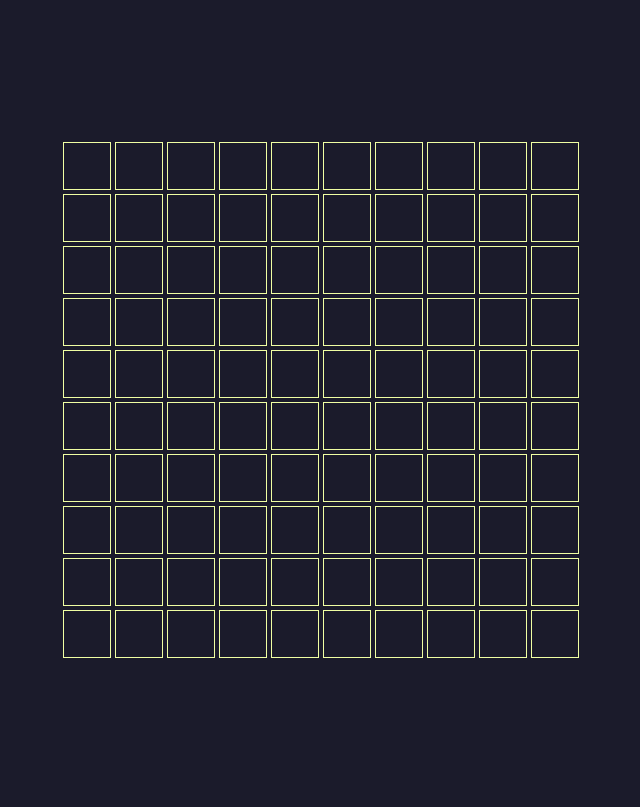
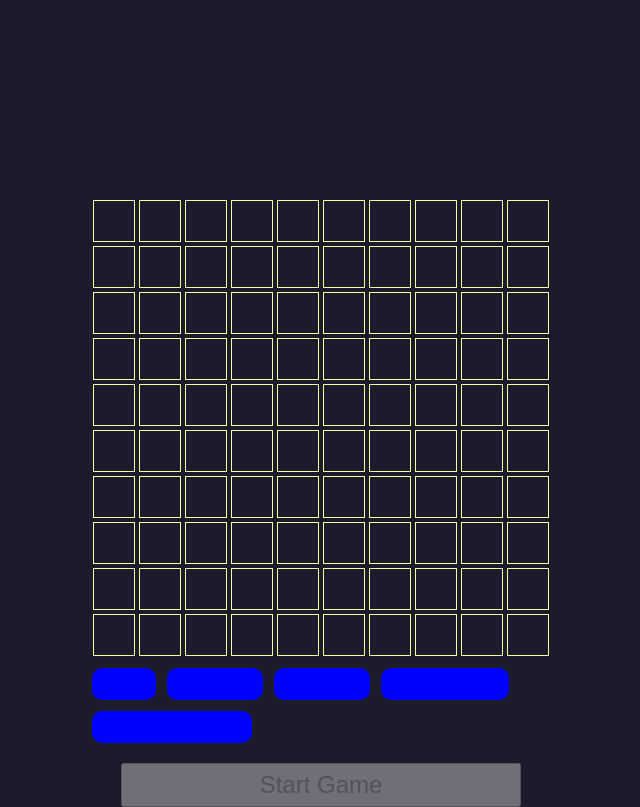
Before and after one commit to amuseDave/BatleShip-Game, a website with bundled scripts: page index.html in a window 1280 px wide. Shown: the whole page, without its empty margins (319-959 px from the left). Built offline with nearby package versions, Linux system fonts and the light colour scheme.

Commit message:
add initial ships dragable container

```diff
--- a/Models/Controller.js
+++ b/Models/Controller.js
@@ -3,27 +3,45 @@ import Player from './Player.js';
 
 class Controller {
   constructor() {
+    this.gameBtn = document.getElementById('game-btn');
     this.gameContainerEl = document.getElementById('game-container');
-    this.isGameStarted = false;
-    this.player = new Player(true);
-    this.npc = new Player();
+
+    this.dragCont = document.getElementById('drag-cont');
 
     this.init();
   }
 
-  startGame() {
-    this.isGameStarted = true;
+  init() {
+    this.isGameStarted = false;
+
+    this.player = new Player(true);
+    this.player2 = new Player();
+
+    this.player.DOM = GameBoard.buildDOM(this.player.gameBoard.size);
+    this.player2.DOM = GameBoard.buildDOM(this.player2.gameBoard.size);
+
+    this.generateDraggableShips();
+
+    this.player.DOM.style.cursor = 'not-allowed';
+    this.gameContainerEl.append(this.player.DOM);
   }
 
-  resetGame() {
-    this.isGameStarted = false;
-  }
+  generateDraggableShips() {
+    this.dragCont.style.width = this.player.DOM.style.width;
+    console.log(this.player.DOM);
 
-  init() {
-    const GM_DOM = GameBoard.buildDOM(this.player.gameBoard.size);
-    GM_DOM.style.cursor = 'not-allowed';
-    this.gameContainerEl.append(GM_DOM);
+    for (const [size, count] of this.player.gameBoard.availableShips) {
+      for (let i = 0; i < count; i++) {
+        const div = document.createElement('div');
+        div.draggable = true;
+        div.classList.add('ship');
+        div.style.width = `calc(3.2rem * ${size})`;
+        div.style.height = '3.2rem';
+        this.dragCont.append(div);
+      }
+    }
   }
 }
+// Figure out how to display ships for the robot and player
 
 export default Controller;
--- a/Models/GameBoard.js
+++ b/Models/GameBoard.js
@@ -3,17 +3,8 @@ import Ship from './Ship.js';
 
 class GameBoard {
   constructor(size = 10) {
-    this.availableShips = new Map([
-      [2, 1],
-      [3, 2],
-      [4, 1],
-      [5, 1],
-    ]); // Available ship sizes
-    this.ships = []; // Track ship state
-    this.attacks = []; // Track attacks on the game board
     this.size = size;
-    this.validPositions = GameBoard.createGrid(this.size);
-    this.copiedValidPosGrid;
+    this.#init();
   }
 
   placeShip(coords, size) {
@@ -59,7 +50,6 @@ class GameBoard {
     // ********************* //
     // Handle Placement //
     // ********************* //
-
     this.ships.push({ ship: new Ship(size), coords });
     // ********************* //
     // Delete available ship size  //
@@ -162,6 +152,19 @@ class GameBoard {
     return this.availableShips.has(size);
   }
 
+  #init() {
+    this.availableShips = new Map([
+      [2, 1],
+      [3, 2],
+      [4, 1],
+      [5, 1],
+    ]); // Available ship sizes
+    this.ships = []; // Track ship state
+    this.attacks = []; // Track attacks on the game board
+    this.validPositions = GameBoard.createGrid(this.size);
+    this.copiedValidPosGrid;
+  }
+
   static validateGridPos(x, y, grid) {
     return grid.get(x)?.has(y);
   }
@@ -201,8 +204,8 @@ class GameBoard {
   static buildDOM(size) {
     const gameBoard = document.createElement('div');
     gameBoard.classList = 'gameboard';
-    gameBoard.style.gridTemplateColumns = `repeat(20px, ${size})`;
-    gameBoard.style.gridTemplateRows = `repeat(20px, ${size})`;
+    gameBoard.style.gridTemplateColumns = `repeat(${size}, 4.2rem)`;
+    gameBoard.style.gridTemplateRows = `repeat(${size}, 4.2rem)`;
 
     for (let i = 0; i < size; i++) {
       for (let j = 0; j < size; j++) {
--- a/index.html
+++ b/index.html
@@ -9,5 +9,8 @@
   </head>
   <body>
     <div id="game-container"></div>
+
+    <div id="drag-cont"></div>
+    <button disabled id="game-btn">Start Game</button>
   </body>
 </html>
--- a/styles.css
+++ b/styles.css
@@ -7,20 +7,21 @@ html {
   font-size: 62.5%;
 }
 body {
+  text-align: center;
   background-color: rgb(27, 27, 43);
 }
 
 #game-container {
-  height: 100dvh;
+  position: relative;
+  margin-top: 20rem;
   display: flex;
   justify-content: center;
   align-items: center;
 }
 
 .gameboard {
+  position: relative;
   display: grid;
-  grid-template-columns: repeat(10, 4.8rem);
-  grid-template-rows: repeat(10, 4.8rem);
   gap: 4px;
   border-collapse: separate;
 }
@@ -34,3 +35,34 @@ body {
 .gameboard-npc .grid-cell {
   cursor: pointer;
 }
+#controller {
+  margin: 0 auto;
+}
+
+#game-btn {
+  margin-top: 2rem;
+  font-size: 2.4rem;
+  padding: 0.6rem;
+  cursor: pointer;
+  width: 40rem;
+  cursor: not-allowed;
+  text-align: center;
+}
+
+#drag-cont {
+  margin-top: 1.2rem;
+  margin-left: auto;
+  margin-right: auto;
+  display: flex;
+  justify-content: start;
+  max-width: 458px;
+  flex-wrap: wrap;
+  gap: 1.1rem;
+}
+
+.ship {
+  background-color: blue;
+  border-radius: 1rem;
+  flex-shrink: 0;
+  flex-grow: 0;
+}
```
